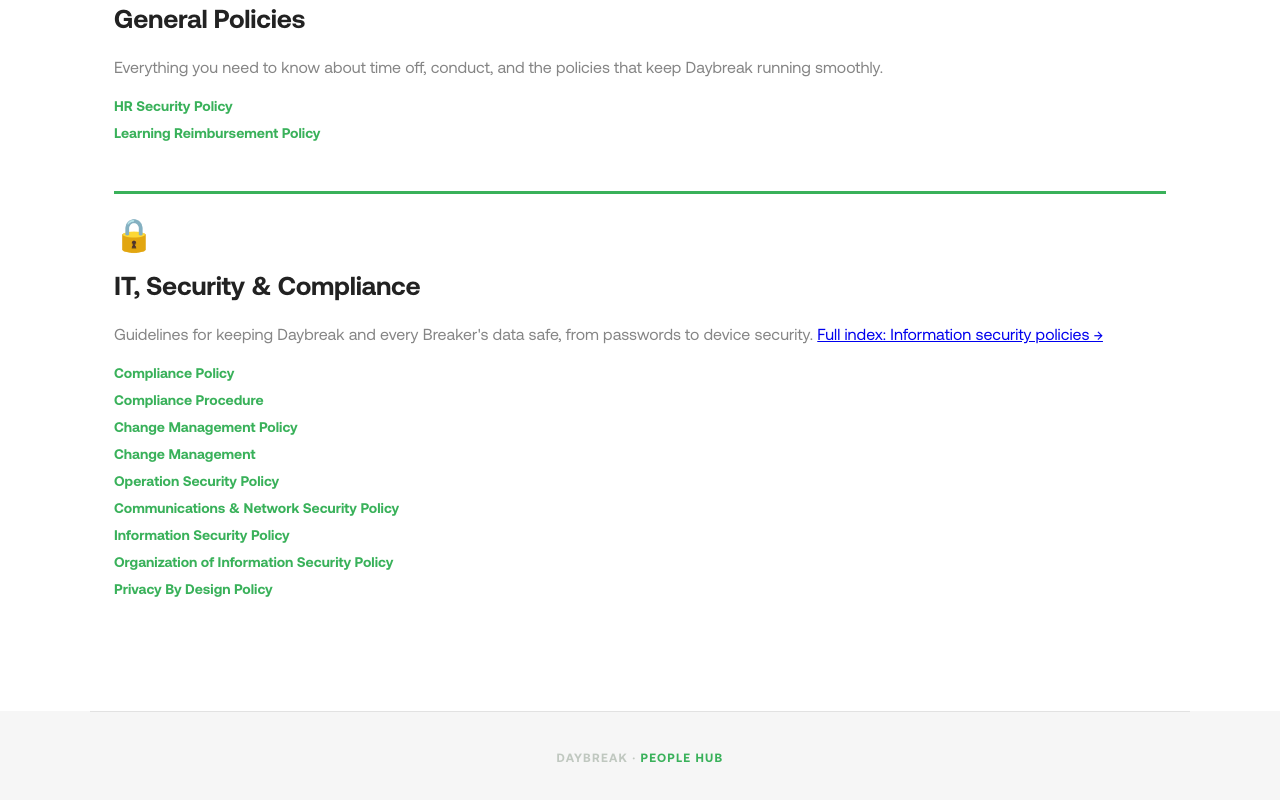
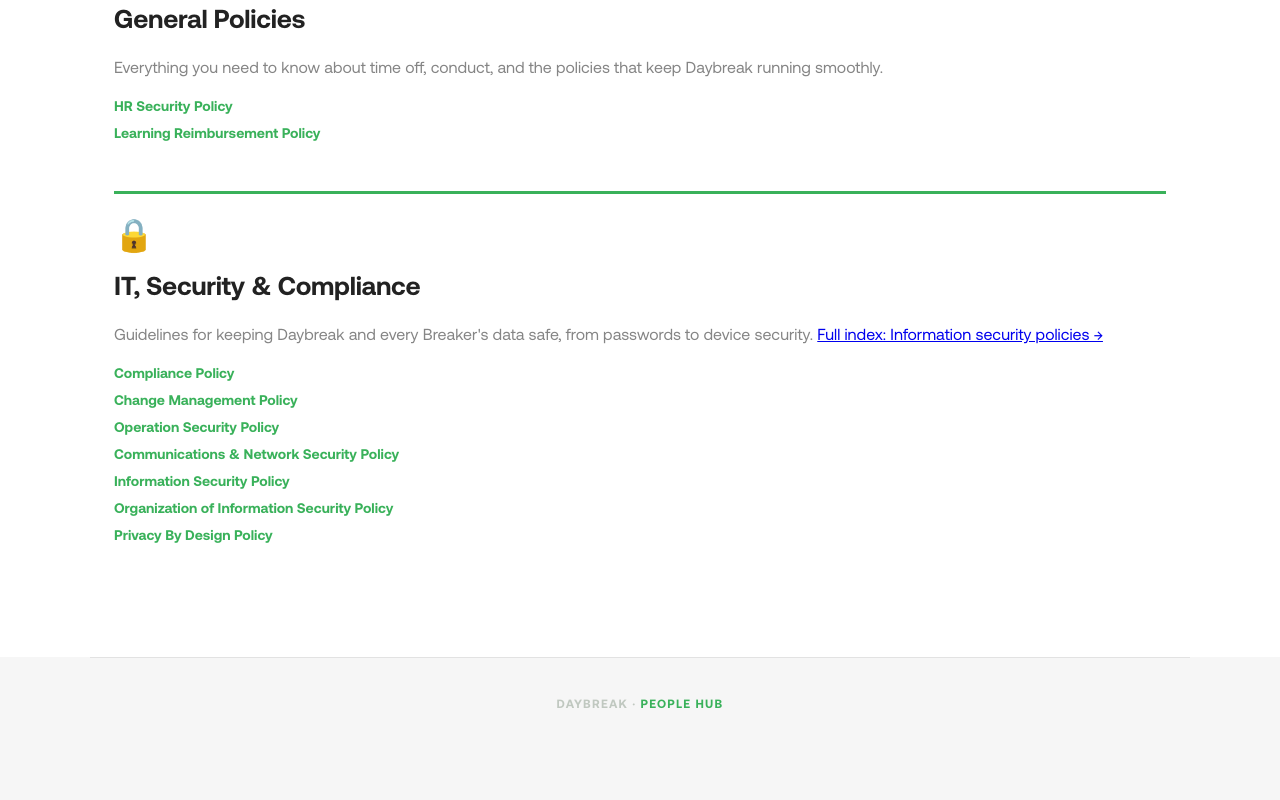
Before and after one commit to milenasantamaria-dev/people-hub, a plain HTML site: page index.html in a window 1280 px wide. Shown: the part 3345-4145 px from the top of the page. After the commit the page ends 4117 px from the top, so only its background shows below. Drawn offline with nearby package versions, Linux system fonts and the light colour scheme; no server answers.

Commit message:
Remove non-policy items (Compliance Procedure, Change management)

```diff
--- a/index.html
+++ b/index.html
@@ -667,9 +667,7 @@
       <p class="ei-desc">Guidelines for keeping Daybreak and every Breaker's data safe, from passwords to device security. <a href="https://daybreakers.atlassian.net/wiki/spaces/SEC/pages/746848288/Information+security+policies" target="_blank" rel="noopener">Full index: Information security policies →</a></p>
       <ul class="payroll-list">
         <li><a href="https://daybreakers.atlassian.net/wiki/spaces/SEC/pages/4479975472/Compliance+Policy" target="_blank" rel="noopener">Compliance Policy</a></li>
-        <li><a href="https://daybreakers.atlassian.net/wiki/spaces/SEC/pages/4479844386/Compliance+Procedure" target="_blank" rel="noopener">Compliance Procedure</a></li>
         <li><a href="https://daybreakers.atlassian.net/wiki/spaces/SEC/pages/5632655364/Change+Management+Policy" target="_blank" rel="noopener">Change Management Policy</a></li>
-        <li><a href="https://daybreakers.atlassian.net/wiki/spaces/SEC/pages/736886960/Change+management" target="_blank" rel="noopener">Change Management</a></li>
         <li><a href="https://daybreakers.atlassian.net/wiki/spaces/SEC/pages/4482072665/Operation+Security+Policy" target="_blank" rel="noopener">Operation Security Policy</a></li>
         <li><a href="https://daybreakers.atlassian.net/wiki/spaces/SEC/pages/4480139334/Communications+Network+Security+Policy" target="_blank" rel="noopener">Communications &amp; Network Security Policy</a></li>
         <li><a href="https://daybreakers.atlassian.net/wiki/spaces/SEC/pages/4482072631/Information+Security+Policy" target="_blank" rel="noopener">Information Security Policy</a></li>
```
